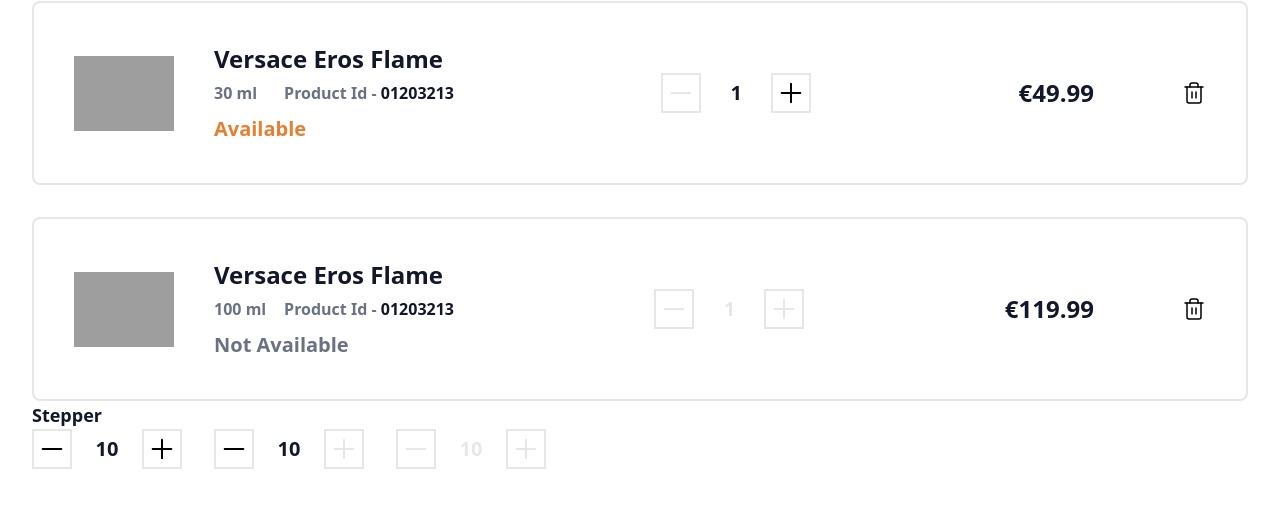
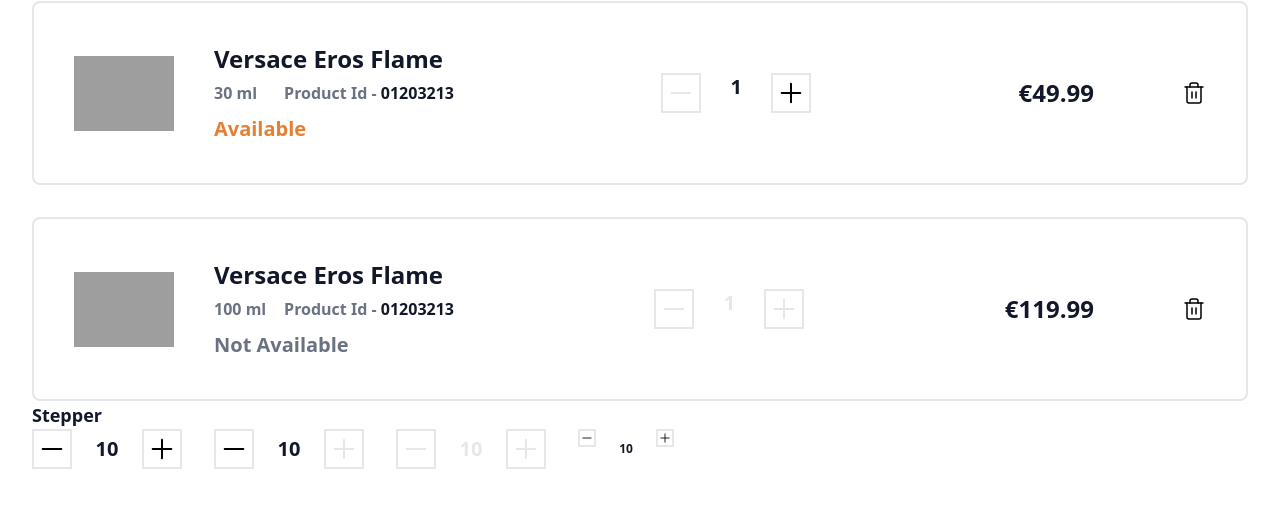
Before and after one commit to Abviol/scent, a Next.js app: page /demo in a window 1280 px wide. Shown: the part 759-1266 px from the top of the page. Built offline with nearby package versions, Linux system fonts and the light colour scheme; grey boxes are pictures that could not be loaded.

Commit message:
feat(stepper): md/sm sizes

```diff
--- a/app/demo/page.tsx
+++ b/app/demo/page.tsx
@@ -3,7 +3,7 @@
 import CartItem from "@/components/cartItem";
 import ProductCard from "@/components/productCard";
 import SearchCard from "@/components/searchCard";
-import Stepper from "@/components/stepper";
+import Stepper from "@/components/stepper/stepper";
 import Marker from "@/components/ui/marker";
 import { useState } from "react";
 
@@ -101,9 +101,10 @@ export default function Page() {
 
 			<h3 className="my-text-lg">Stepper</h3>
 			<div className="flex gap-x-8">
-				<Stepper value={cartQuantity1} onChange={(e) => setCartQuantity1(e)} max={99}></Stepper>
-				<Stepper value={cartQuantity2} onChange={(e) => setCartQuantity2(e)} max={10}></Stepper>
-				<Stepper value={cartQuantity3} onChange={(e) => setCartQuantity3(e)} max={10} disabled></Stepper>
+				<Stepper value={cartQuantity1} onChange={(e: number) => setCartQuantity1(e)} max={99}></Stepper>
+				<Stepper value={cartQuantity2} onChange={(e: number) => setCartQuantity2(e)} max={10}></Stepper>
+				<Stepper value={cartQuantity3} onChange={(e: number) => setCartQuantity3(e)} max={10} disabled></Stepper>
+				<Stepper value={cartQuantity1} onChange={(e: number) => setCartQuantity1(e)} max={99} size="sm"></Stepper>
 			</div>
 		</div>
 	);
--- a/components/cartItem.tsx
+++ b/components/cartItem.tsx
@@ -10,7 +10,7 @@ import {
 import { Trash2 } from "lucide-react";
 import Image from "next/image";
 import { useState } from "react";
-import Stepper from "./stepper";
+import Stepper from "./stepper/stepper";
 
 export interface CartItemProps {
 	image_url: string;
--- /dev/null
+++ b/components/stepper/stepper.css
@@ -0,0 +1,15 @@
+@reference "../../app/globals.css";
+
+.stepper_md button {
+   @apply size-10;
+}
+.stepper_sm button {
+   @apply size-[18px];
+}
+
+.stepper_md .stepper__display {
+   @apply w-[70px] my-text-h5;
+}
+.stepper_sm .stepper__display {
+   @apply w-[60px] text-xs font-semibold;
+}
--- a/components/stepper.tsx
+++ b/components/stepper/stepper.tsx
@@ -1,4 +1,5 @@
 import { Minus, Plus } from "lucide-react";
+import "./stepper.css";
 
 export interface StepperProps {
 	value: number;
@@ -6,6 +7,7 @@ export interface StepperProps {
 	max?: number;
 	step?: number;
 	disabled?: boolean;
+	size?: "md" | "sm";
 	onChange: (newValue: number) => void;
 }
 
@@ -14,6 +16,7 @@ export default function Stepper({
 	min = 1,
 	max = 99,
 	disabled = false,
+	size = "md",
 	onChange,
 }: StepperProps) {
 	const handleDecrement = (): void => {
@@ -23,35 +26,40 @@ export default function Stepper({
 		if (value < max) onChange(value + 1);
 	};
 
+	const sizeClass = {
+		md: "stepper_md",
+		sm: "stepper_sm"
+	};
+
 	return (
-		<div className="flex">
+		<div className={`${sizeClass[size]} flex relative`}>
 			<button
 				aria-label="Decrement"
             title="Decrement"
 				onClick={handleDecrement}
             disabled={disabled || value <= min}
-				className="group size-10 border-2 border-gray-200 flex justify-center items-center disabled:cursor-not-allowed"
+				className="group border-2 border-gray-200 flex justify-center items-center disabled:cursor-not-allowed"
             type="button"
 			>
 				<Minus
-					size={32}
+					size={size == "md" ? 32 : 18}
 					strokeWidth={1.5}
-					className="stroke-black group-hover:stroke-accent group-disabled:stroke-gray-200 transition-colors"
+					className="stepper__icon stroke-black group-hover:stroke-accent group-disabled:stroke-gray-200 transition-colors"
 				></Minus>
 			</button>
-			<div className="h-10 w-[70px] flex justify-center items-center">
-				<span className={`my-text-h5 ${disabled && 'text-gray-200'}`}>{value}</span>
+			<div className="stepper__display h-full flex justify-center items-center">
+				<span className={` ${disabled && 'text-gray-200'}`}>{value}</span>
 			</div>
 			<button
 				aria-label="Increment"
             title="Increment"
 				onClick={handleIncrement}
             disabled={disabled || value >= max}
-				className="group size-10 border-2 border-gray-200 flex justify-center items-center disabled:cursor-not-allowed"
+				className="group border-2 border-gray-200 flex justify-center items-center disabled:cursor-not-allowed"
             type="button"
 			>
 				<Plus
-					size={32}
+					size={size == "md" ? 32 : 18}
 					strokeWidth={1.5}
 					className="stroke-black group-hover:stroke-accent group-disabled:stroke-gray-200 transition-colors"
 				></Plus>
```
